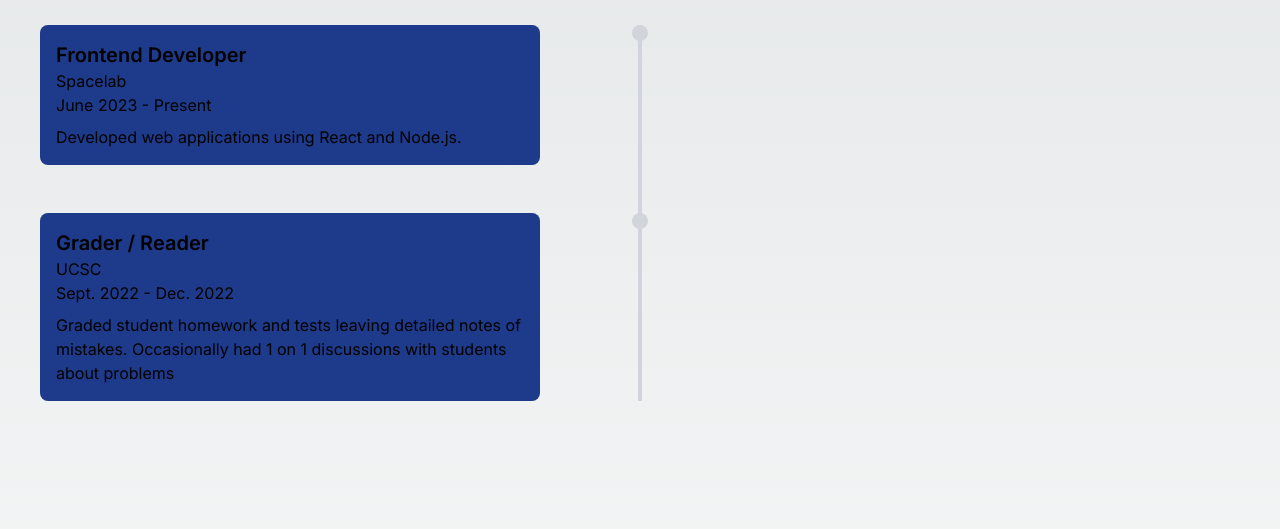
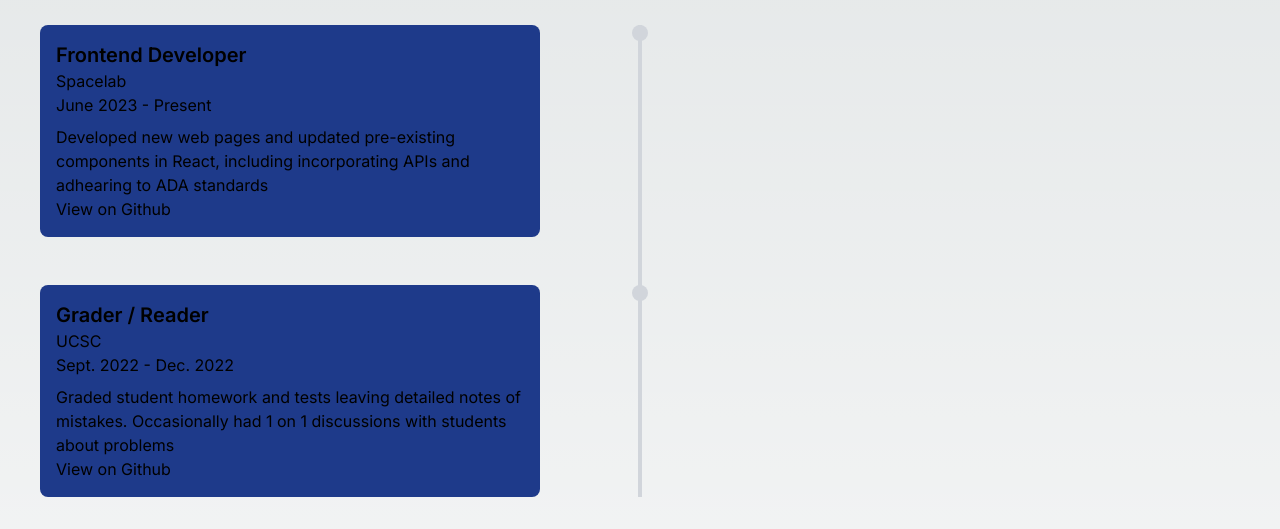
Before and after one commit to Gav1012/portfoliov2, a Next.js app: page / in a window 1280 px wide. Shown: the part 844-1373 px from the top of the page. Built offline with nearby package versions, Linux system fonts and the light colour scheme; no server answers.

Commit message:
added link for spacelab, will need to remove for non tech experience

```diff
--- a/src/app/components/experience.tsx
+++ b/src/app/components/experience.tsx
@@ -1,12 +1,14 @@
 import React from 'react';
 
 // might add image to card
+// also need to add tech involved for Spacelab
 const experiences = [
   {
     title: "Frontend Developer",
     company: "Spacelab",
     date: "June 2023 - Present",
-    description: "Developed web applications using React and Node.js.",
+    description: "Developed new web pages and updated pre-existing components in React, including incorporating APIs and adhearing to ADA standards",
+    link: "https://github.com/spacelabdev/spacelab-react",
   },
   {
     title: "Grader / Reader",
@@ -30,6 +32,14 @@ export default function Experience() {
                 <p>{experience.company}</p>
                 <p>{experience.date}</p>
                 <p className="mt-2">{experience.description}</p>
+                <a
+                    href={experience.link}
+                    target="_blank"
+                    rel="noopener noreferrer"
+                    className="hover:underline"
+                >
+                    View on Github
+                </a>
               </div>
               <div className="absolute left-1/2 transform -translate-x-1/2 h-4 w-4 bg-gray-300 rounded-full"></div>
             </li>
```
